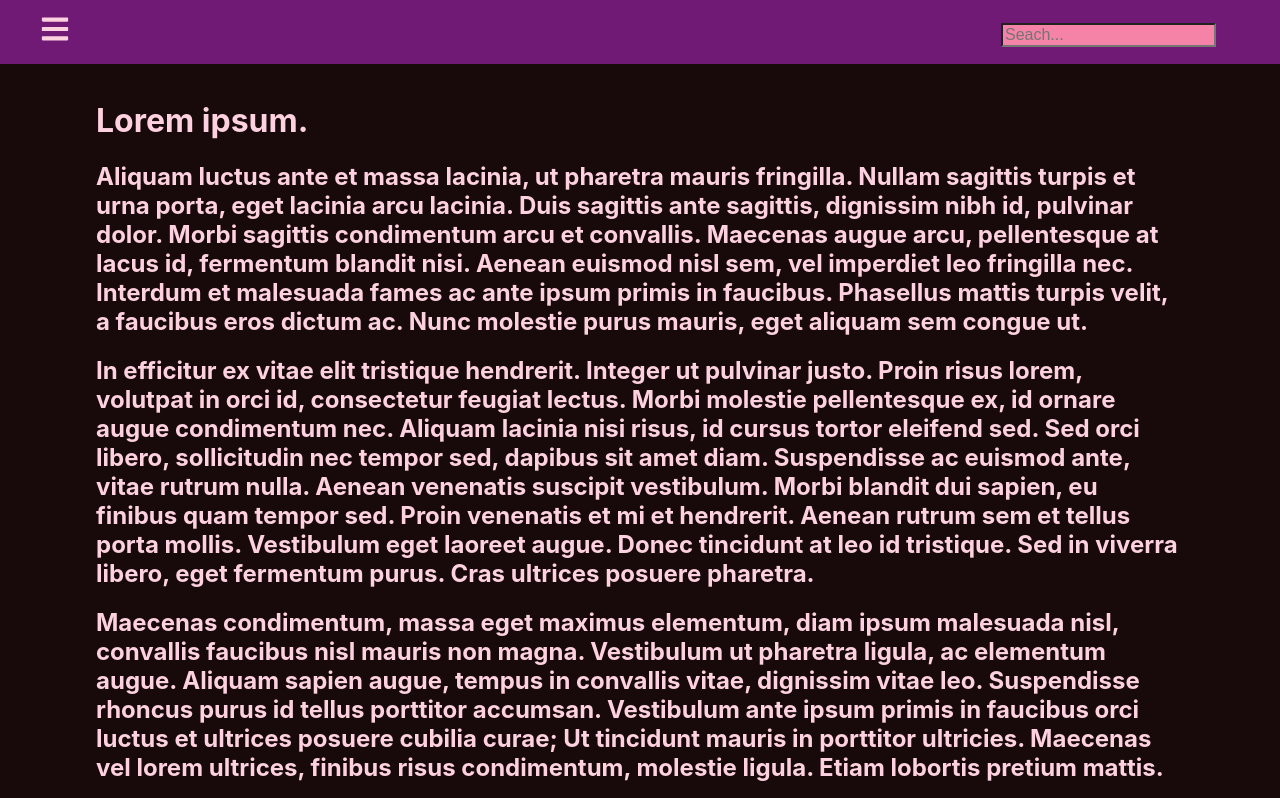
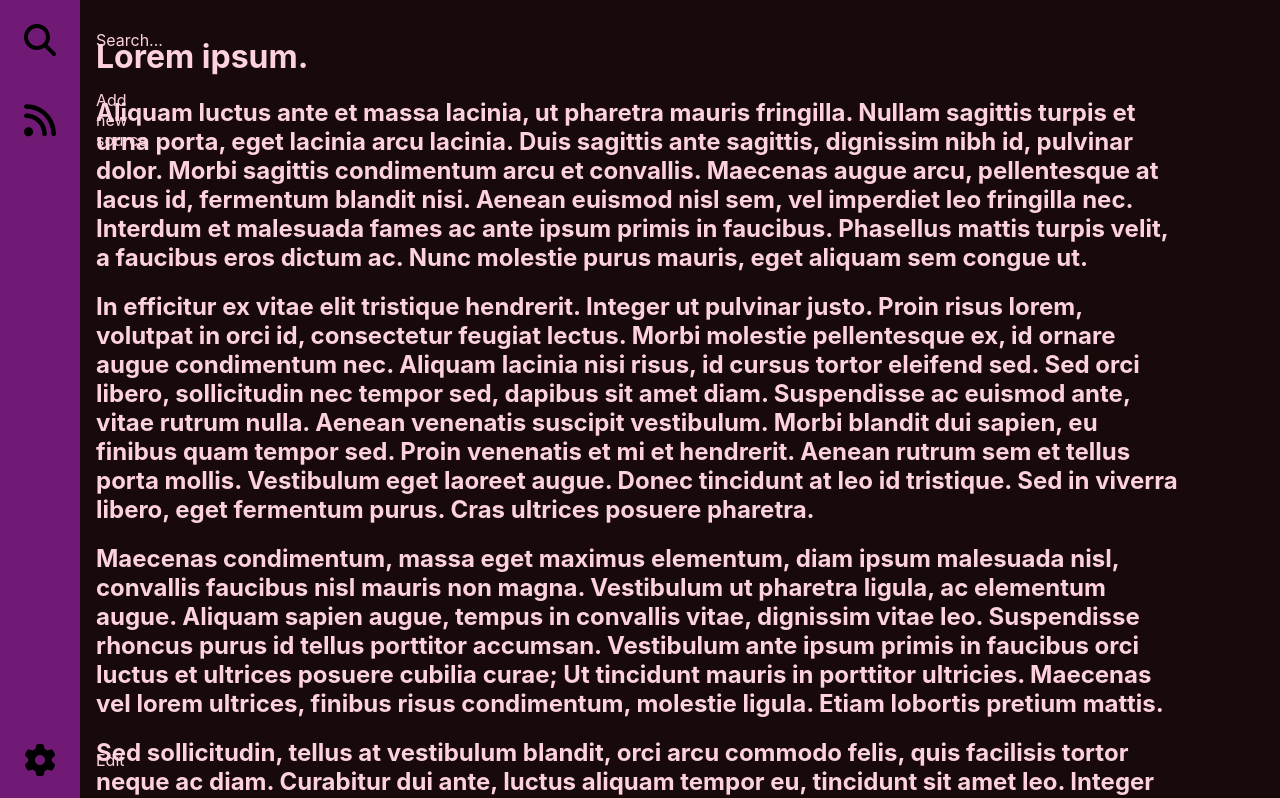
Before and after one commit to AndreLMe/RSS-Feed-Client, a React (Create React App) app in the folder rss-feed-client/: page / in a window 1280 px wide. Shown: the top 798 px of the page. Built offline with nearby package versions, Linux system fonts and the light colour scheme.

Commit message:
NavBar to the left

```diff
--- a/rss-feed-client/src/components/navbar/index.tsx
+++ b/rss-feed-client/src/components/navbar/index.tsx
@@ -3,13 +3,39 @@
 import {FaBars} from 'react-icons/fa'
 import './styles.css';
 
+
 function Navbar(){
     return(
     <nav>
-        <li className='navbar-list'>
-            <ul className='navbar-element'><FaBars/></ul>
-            <ul className='navbar-element'><SearchBar/></ul>
-        </li>
+        <ul className='navbar-list'>
+
+            <li className="nav-element">
+                <a className="nav-link" href="#">
+                    <svg xmlns="http://www.w3.org/2000/svg" viewBox="0 0 512 512">
+                        <path d="M416 208c0 45.9-14.9 88.3-40 122.7L502.6 457.4c12.5 12.5 12.5 32.8 0 45.3s-32.8 12.5-45.3 0L330.7 376c-34.4 25.2-76.8 40-122.7 40C93.1 416 0 322.9 0 208S93.1 0 208 0S416 93.1 416 208zM208 352c79.5 0 144-64.5 144-144s-64.5-144-144-144S64 128.5 64 208s64.5 144 144 144z"/>
+                    </svg>
+                    <span className="link-text">Search...</span>
+                </a>
+            </li>
+
+            <li className="nav-element">
+                <a className="nav-link" href="#">
+                    <svg xmlns="http://www.w3.org/2000/svg" viewBox="0 0 448 512">
+                        <path d="M0 64C0 46.3 14.3 32 32 32c229.8 0 416 186.2 416 416c0 17.7-14.3 32-32 32s-32-14.3-32-32C384 253.6 226.4 96 32 96C14.3 96 0 81.7 0 64zM128 416c0 35.3-28.7 64-64 64s-64-28.7-64-64s28.7-64 64-64s64 28.7 64 64zM32 160c159.1 0 288 128.9 288 288c0 17.7-14.3 32-32 32s-32-14.3-32-32c0-123.7-100.3-224-224-224c-17.7 0-32-14.3-32-32s14.3-32 32-32z"/>
+                    </svg>
+                    <span className="link-text">Add new source</span>
+                </a>
+            </li>
+
+            <li className="nav-element">
+                <a className="nav-link" href="#">
+                    <svg xmlns="http://www.w3.org/2000/svg" viewBox="0 0 512 512">
+                        <path d="M495.9 166.6c3.2 8.7 .5 18.4-6.4 24.6l-43.3 39.4c1.1 8.3 1.7 16.8 1.7 25.4s-.6 17.1-1.7 25.4l43.3 39.4c6.9 6.2 9.6 15.9 6.4 24.6c-4.4 11.9-9.7 23.3-15.8 34.3l-4.7 8.1c-6.6 11-14 21.4-22.1 31.2c-5.9 7.2-15.7 9.6-24.5 6.8l-55.7-17.7c-13.4 10.3-28.2 18.9-44 25.4l-12.5 57.1c-2 9.1-9 16.3-18.2 17.8c-13.8 2.3-28 3.5-42.5 3.5s-28.7-1.2-42.5-3.5c-9.2-1.5-16.2-8.7-18.2-17.8l-12.5-57.1c-15.8-6.5-30.6-15.1-44-25.4L83.1 425.9c-8.8 2.8-18.6 .3-24.5-6.8c-8.1-9.8-15.5-20.2-22.1-31.2l-4.7-8.1c-6.1-11-11.4-22.4-15.8-34.3c-3.2-8.7-.5-18.4 6.4-24.6l43.3-39.4C64.6 273.1 64 264.6 64 256s.6-17.1 1.7-25.4L22.4 191.2c-6.9-6.2-9.6-15.9-6.4-24.6c4.4-11.9 9.7-23.3 15.8-34.3l4.7-8.1c6.6-11 14-21.4 22.1-31.2c5.9-7.2 15.7-9.6 24.5-6.8l55.7 17.7c13.4-10.3 28.2-18.9 44-25.4l12.5-57.1c2-9.1 9-16.3 18.2-17.8C227.3 1.2 241.5 0 256 0s28.7 1.2 42.5 3.5c9.2 1.5 16.2 8.7 18.2 17.8l12.5 57.1c15.8 6.5 30.6 15.1 44 25.4l55.7-17.7c8.8-2.8 18.6-.3 24.5 6.8c8.1 9.8 15.5 20.2 22.1 31.2l4.7 8.1c6.1 11 11.4 22.4 15.8 34.3zM256 336c44.2 0 80-35.8 80-80s-35.8-80-80-80s-80 35.8-80 80s35.8 80 80 80z"/>
+                    </svg>
+                    <span className="link-text">Edit</span>
+                </a>
+            </li>
+        </ul>
     </nav>
     );
 }
--- a/rss-feed-client/src/components/navbar/styles.css
+++ b/rss-feed-client/src/components/navbar/styles.css
@@ -1,28 +1,52 @@
 nav{
     background-color: var(--bg-secundary);
-    height: 8vh;
-    width: 100%;
-    font-size: 1.5rem;
+    height: 100vh;
+    width: 5rem;
+    position: fixed;
+    transition: width 200ms ease;
 }
 
 .navbar-list{
+    list-style: none;
+    padding: 0;
+    margin: 0;
     display: flex;
-    list-style: none;
+    flex-direction: column;
     align-items: center;
     height: 100%;
-    margin: 0;
-    padding: 0;
 }
 
-.navbar-element{
+.nav-element{
     width: 100%;
 }
 
-.navbar-element:first-child{
-    font-size: 30px;
+.nav-element:last-child{
+    margin-top: auto;
 }
 
-.navbar-element:last-child{
-    width: auto;
-    padding-right: 8vh;
+.nav-link{
+    display: flex;
+    align-items: center;
+    height: 5rem;
+    color: var(--text-primary);
+    text-decoration: none;
 }
+
+.link-text{
+    display: none;
+    margin-left: 1rem;
+}
+
+.nav-link svg{
+    width: 2rem;
+    min-width: 2rem;
+    margin: 0 1.5rem;
+}
+
+nav:hover{
+    width: 16rem;
+}
+
+nav:hover .link-text{
+    display: block;
+}
```
